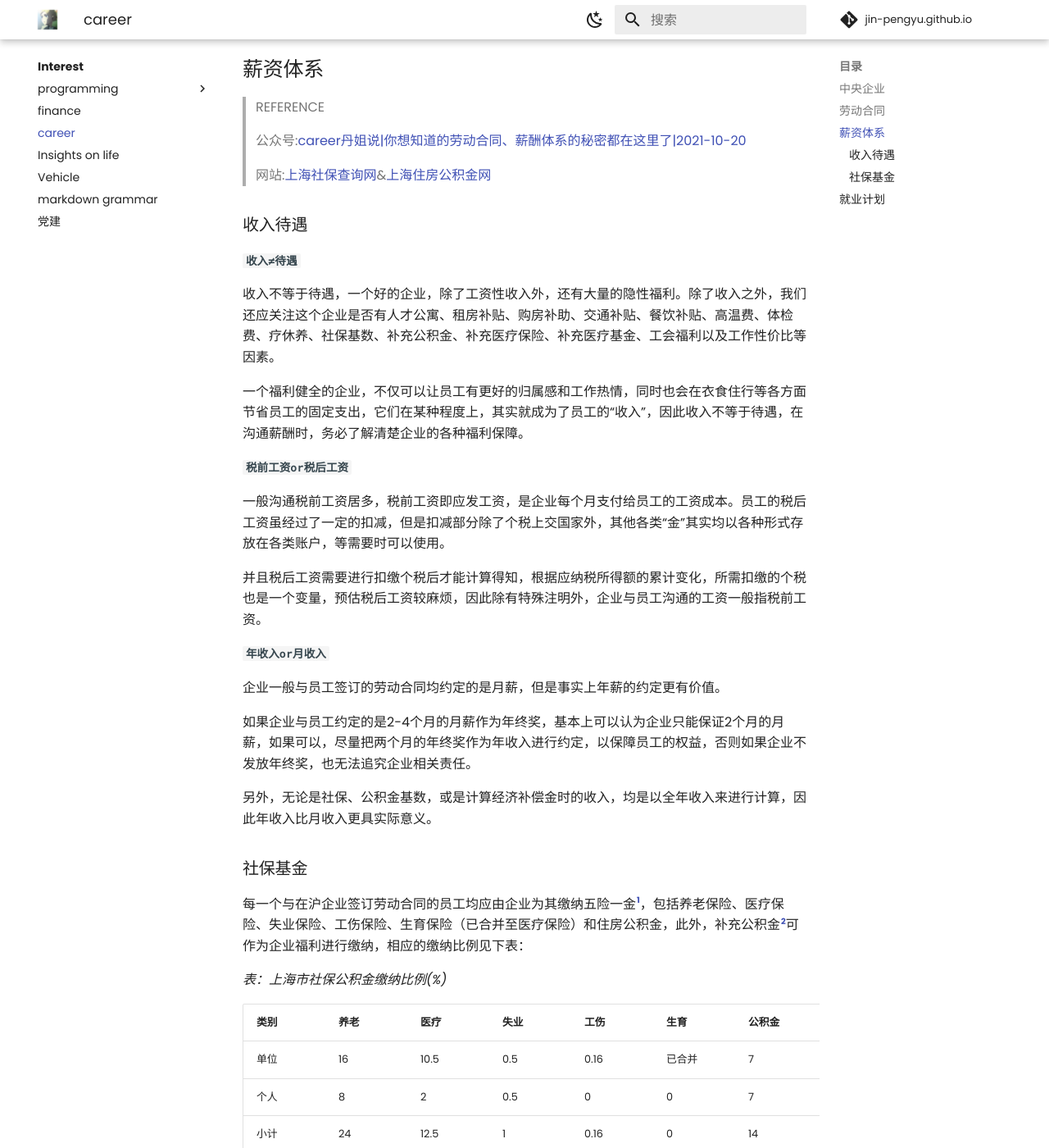
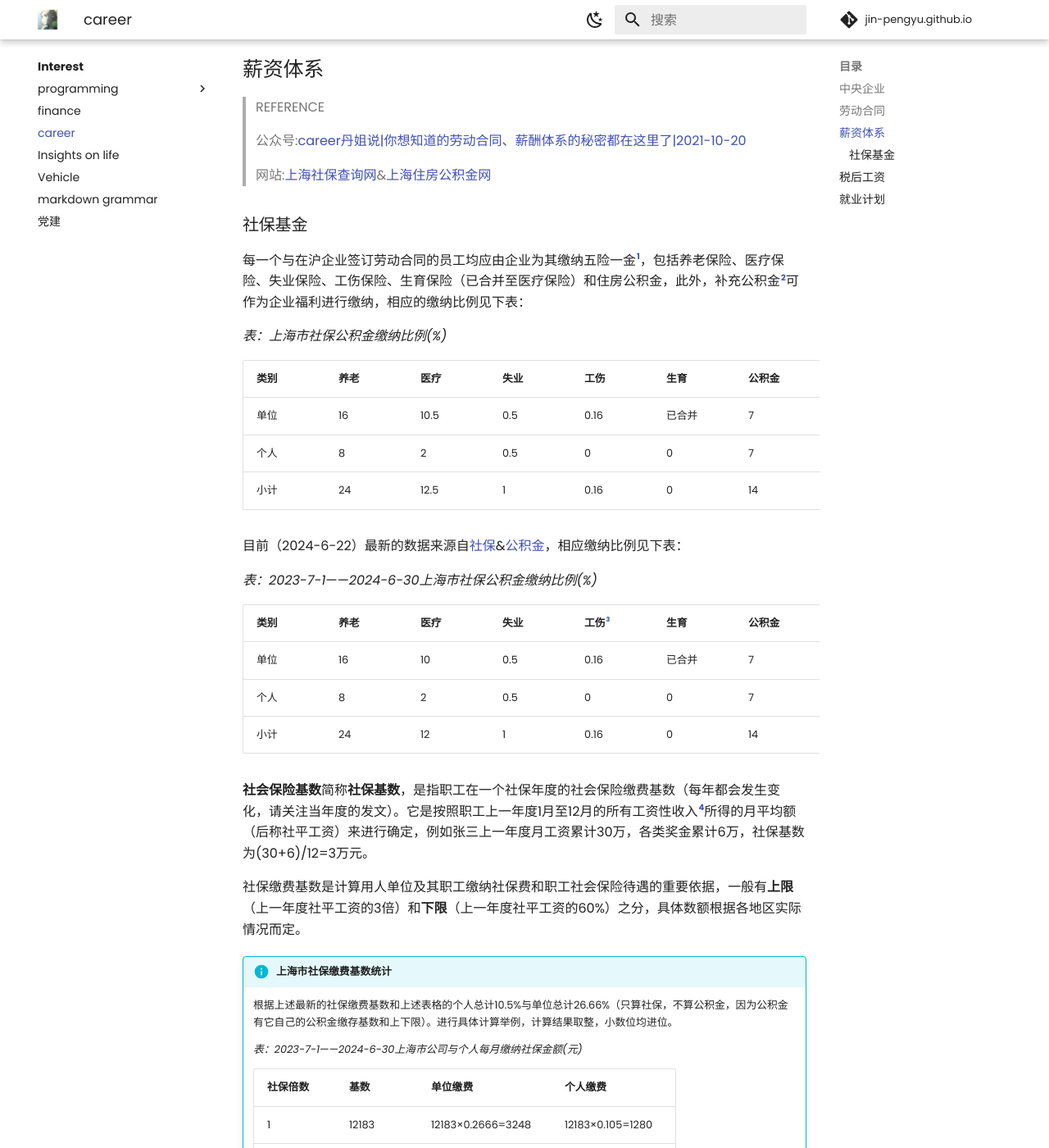
Before and after one commit to Pengyu-Jin/Pengyu-Jin.github.io, an MkDocs documentation site: the page built from docs/interest/career/career.md, in a window 1280 px wide and 1400 px high, scrolled down 395 px. Shown: the whole window at 82% size. Built offline with MkDocs 1.6.1 and Material for MkDocs 9.7.7, drawn with Linux system fonts in a browser that asks for light colours; comment, search, counter and statistics services are not loaded; some of the changed text lies outside the part shown.

Commit message:
career20240623-g

```diff
--- a/docs/interest/career/career.md
+++ b/docs/interest/career/career.md
@@ -13,29 +13,6 @@
 >公众号:[career丹姐说|你想知道的劳动合同、薪酬体系的秘密都在这里了|2021-10-20](https://mp.weixin.qq.com/s/YWUj-MjrrBMy3tfbFseH1g?poc_token=HIZHOmajit-wu9G94B-_tsat277R2T6izu45Tu2_){:target=_blank}
 
 >网站:[上海社保查询网](http://sh.12333si.com/shanghai/){:target=_blank}&[上海住房公积金网](https://www.shgjj.com/index.html){:target=_blank}
-
-
-### 收入待遇
-**`收入≠待遇`**
-
-收入不等于待遇，一个好的企业，除了工资性收入外，还有大量的隐性福利。除了收入之外，我们还应关注这个企业是否有人才公寓、租房补贴、购房补助、交通补贴、餐饮补贴、高温费、体检费、疗休养、社保基数、补充公积金、补充医疗保险、补充医疗基金、工会福利以及工作性价比等因素。
-
-一个福利健全的企业，不仅可以让员工有更好的归属感和工作热情，同时也会在衣食住行等各方面节省员工的固定支出，它们在某种程度上，其实就成为了员工的“收入”，因此收入不等于待遇，在沟通薪酬时，务必了解清楚企业的各种福利保障。
-
-
-**`税前工资or税后工资`**
-
-一般沟通税前工资居多，税前工资即应发工资，是企业每个月支付给员工的工资成本。员工的税后工资虽经过了一定的扣减，但是扣减部分除了个税上交国家外，其他各类“金”其实均以各种形式存放在各类账户，等需要时可以使用。
-
-并且税后工资需要进行扣缴个税后才能计算得知，根据应纳税所得额的累计变化，所需扣缴的个税也是一个变量，预估税后工资较麻烦，因此除有特殊注明外，企业与员工沟通的工资一般指税前工资。
-
-**`年收入or月收入`**
-
-企业一般与员工签订的劳动合同均约定的是月薪，但是事实上年薪的约定更有价值。
-
-如果企业与员工约定的是2-4个月的月薪作为年终奖，基本上可以认为企业只能保证2个月的月薪，如果可以，尽量把两个月的年终奖作为年收入进行约定，以保障员工的权益，否则如果企业不发放年终奖，也无法追究企业相关责任。
-
-另外，无论是社保、公积金基数，或是计算经济补偿金时的收入，均是以全年收入来进行计算，因此年收入比月收入更具实际意义。
 
 ### 社保基金
 每一个与在沪企业签订劳动合同的员工均应由企业为其缴纳五险一金[^1]，包括养老保险、医疗保险、失业保险、工伤保险、生育保险（已合并至医疗保险）和住房公积金，此外，补充公积金[^2]可作为企业福利进行缴纳，相应的缴纳比例见下表：
```
Also changed, not shown: other parts of docs/interest/career/career.md (+6 -1 lines).
